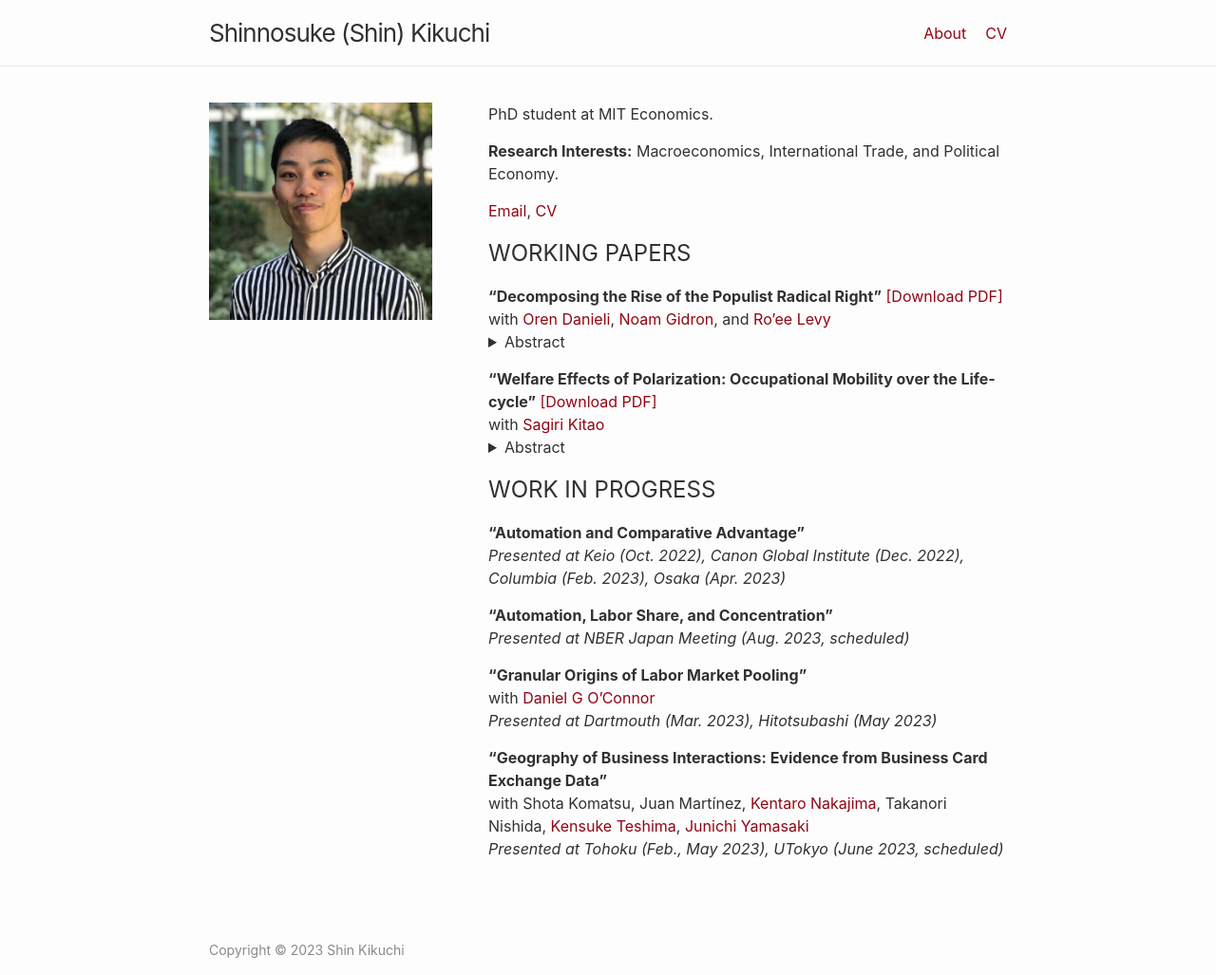
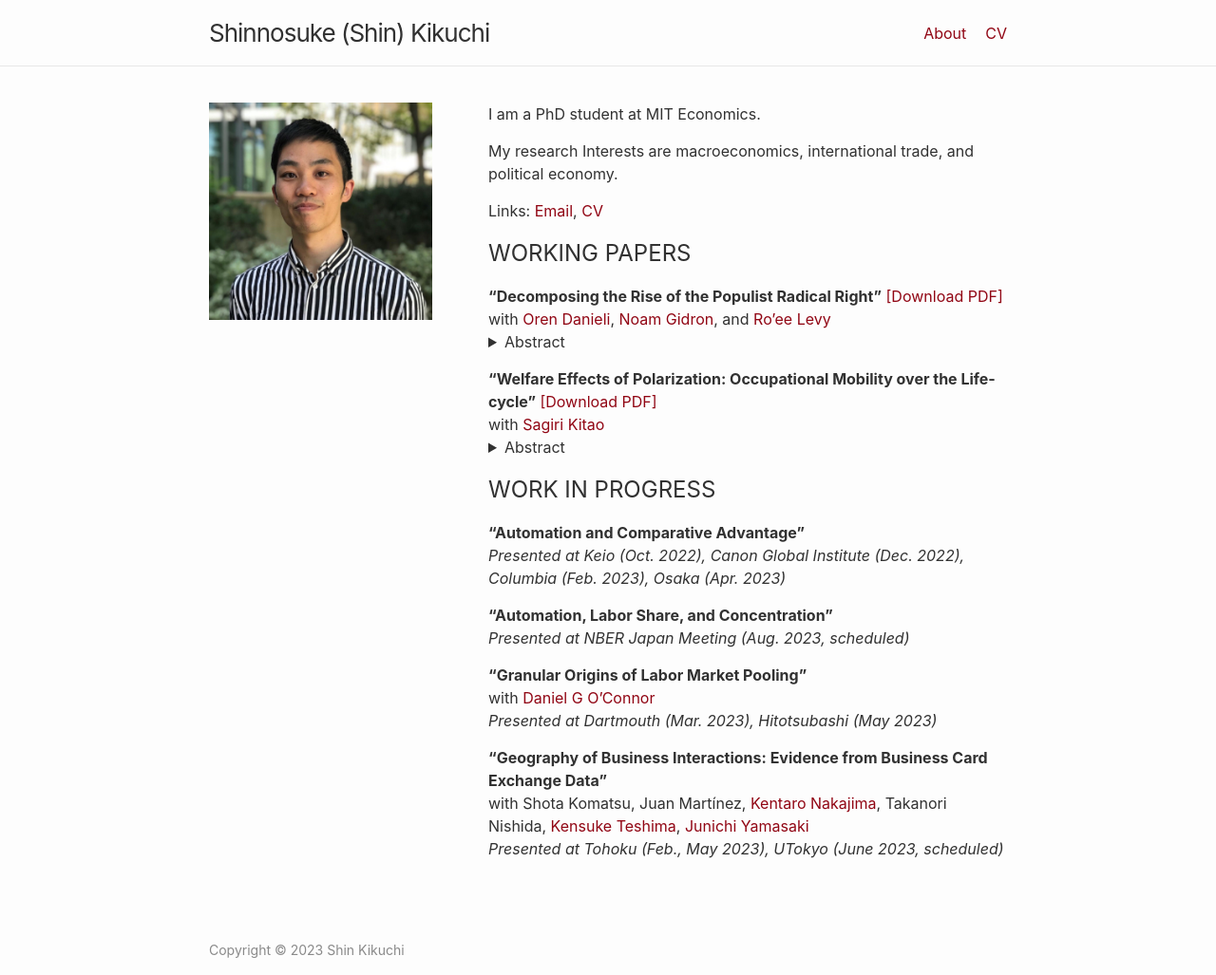
Before and after one commit to shinnkikuchi/shinnkikuchi.github.io, a Jekyll site: the page built from index.md, in a window 1280 px wide. Shown: the whole page at 95% size. Built offline with Jekyll 4.4.1, drawn with Linux system fonts in a browser that asks for light colours.

Commit message:
Update index.md

```diff
--- a/index.md
+++ b/index.md
@@ -5,11 +5,11 @@
 layout: home
 title: Home
 ---
-PhD student at MIT Economics.
+I am a PhD student at MIT Economics.
 
-**Research Interests:** Macroeconomics, International Trade, and Political Economy.
+My research Interests are macroeconomics, international trade, and political economy.
 
-[Email](mailto:skikuchi@mit.edu), <a href="/files/CV.pdf" target="_blank">CV</a>
+Links: [Email](mailto:skikuchi@mit.edu), <a href="/files/CV.pdf" target="_blank">CV</a>
 
 
 ## WORKING PAPERS
```
